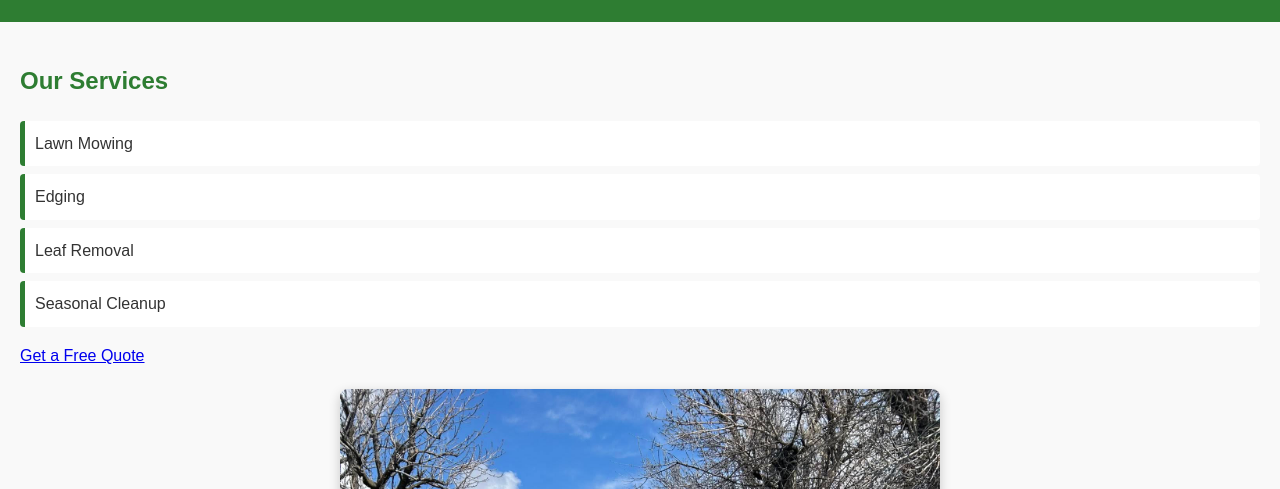
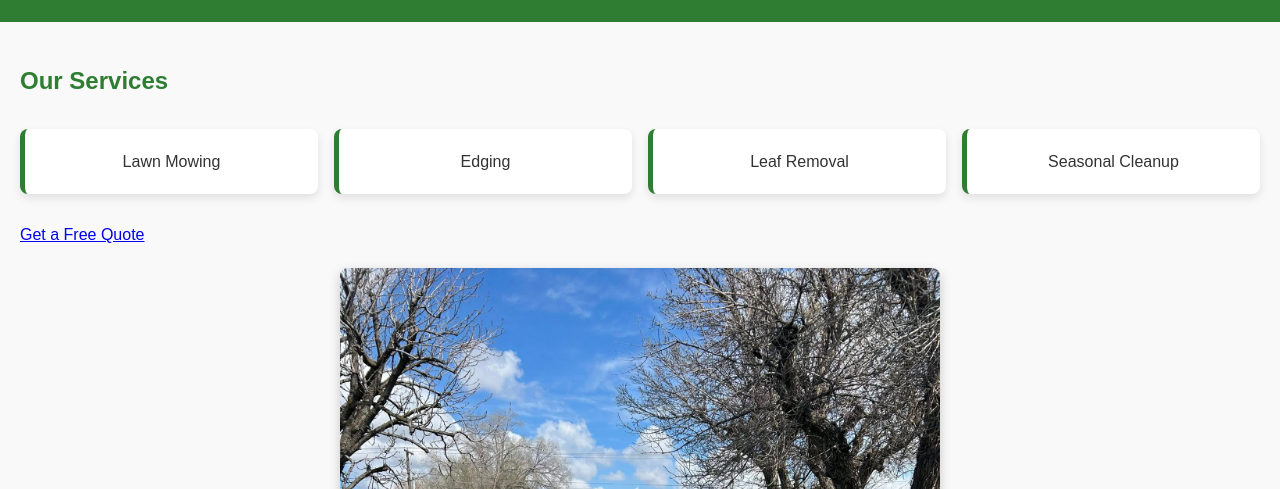
Before and after one commit to Crispyrice78/monster-lawn-mowing, a plain HTML site: page index.html in a window 1280 px wide. Shown: the part 311-800 px from the top of the page. Drawn offline with Linux system fonts and the light colour scheme.

Commit message:
Update styles.css

```diff
--- a/styles.css
+++ b/styles.css
@@ -64,3 +64,25 @@ main img {
   border-radius: 8px;
   box-shadow: 0 4px 12px rgba(0,0,0,0.2);
 }
+/* Services section */
+.services {
+  display: grid;
+  grid-template-columns: repeat(auto-fit, minmax(200px, 1fr));
+  gap: 16px;
+  list-style: none;
+  padding: 0;
+  margin: 20px 0;
+}
+
+.card {
+  background: white;
+  border-radius: 8px;
+  padding: 20px;
+  text-align: center;
+  box-shadow: 0 4px 8px rgba(0,0,0,0.1);
+  transition: transform 0.2s ease;
+}
+
+.card:hover {
+  transform: translateY(-5px);
+}
```
